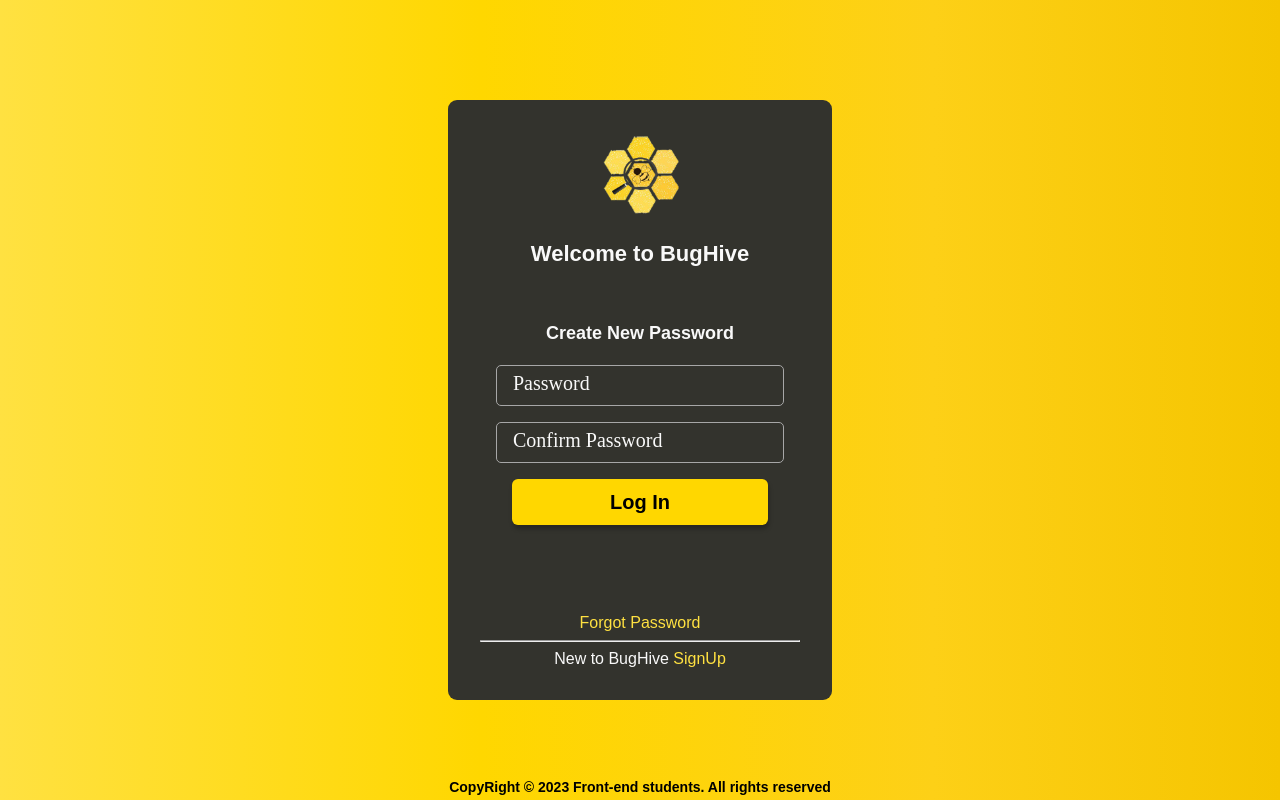
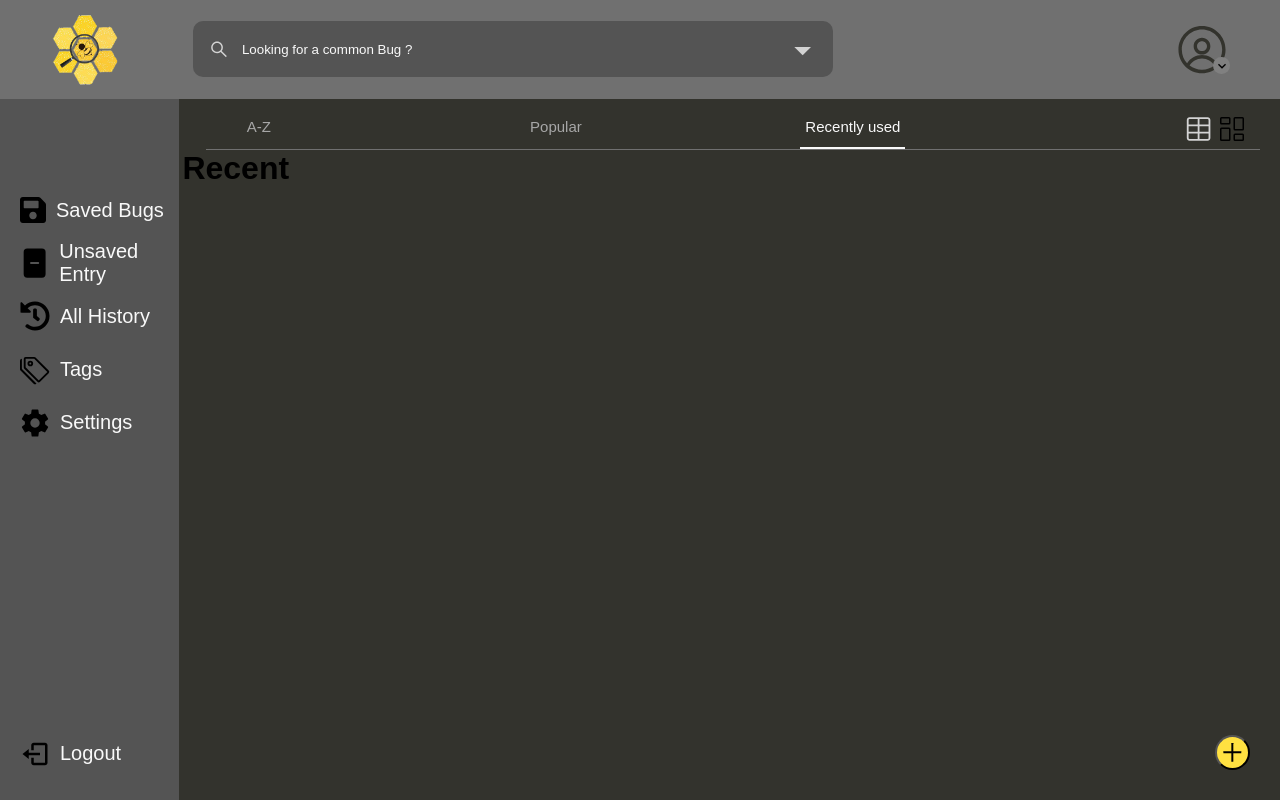
Before and after one commit to BugHive/BugHive-frontEnd, a React (Create React App) app: page /recently in a window 1280 px wide. Built offline with nearby package versions, Linux system fonts and the light colour scheme.

Commit message:
Add test routes , view hook  and fix some styles

```diff
--- a/src/App.js
+++ b/src/App.js
@@ -1,14 +1,32 @@
 
+import { Route, Routes } from "react-router-dom";
 import { ThemeProvider } from "styled-components";
-import NewPassword from "./pages/NewPassword";
 import { GlobalStyle } from "./styles/global";
 import { darkTheme } from "./styles/theme";
+import Layout from "./components/Layout";
+import SavedBugs from './pages/SavedBugs/index'
+import AllEntries from './pages/AllEntries'
+import Popular from './pages/Popular'
+import Recently from './pages/Recently'
+import ViewProvider from "./context/ViewContext";
+// import NewPassword from "./pages/NewPassword";
 
 function App() {
   return (
     <ThemeProvider theme={darkTheme}>
       <GlobalStyle />
-      <NewPassword/>
+      {/* <NewPassword/> */}
+      <ViewProvider>
+      <Layout>
+        <Routes>
+          <Route path="/" element={<SavedBugs/>}>
+              <Route index  element={<AllEntries/>}/>
+              <Route path="/popular" element={<Popular/>}/>
+              <Route path="/recently" element={<Recently/>}/>
+          </Route>
+        </Routes>
+      </Layout>
+    </ViewProvider>
     </ThemeProvider>
   );
 }
--- a/src/components/Avatar/style.js
+++ b/src/components/Avatar/style.js
@@ -15,8 +15,6 @@ export const Avatar = styled.button`
     cursor: pointer;
     align-self: flex-end;
     width: 60px;
-
-
 
 
     #arrow{
@@ -43,10 +41,8 @@ export const PopupContainer = styled.div`
     align-items: center;
     justify-content: center;
     padding: 0;
-    transition: all 1s ease-in-out;
     border: 10px;
     width: 200px;
-    /* margin: auto; */
   `;
 
 export const PopupContent = styled.div`
--- a/src/components/Header/index.jsx
+++ b/src/components/Header/index.jsx
@@ -6,16 +6,14 @@ import SearchBar from '../SearchBar';
 import Avatar from '../Avatar';
 
 //style
-import {Header , Container} from './style';
+import {Header} from './style';
 
 function index() {
   return (
     <Header>
-      <Container>
         <Logo width={'6%'} height="80%"/>
         <SearchBar id={"search"}/>
         <Avatar id={"avatar"}/>
-      </Container>
     </Header>
   )
 }
--- a/src/components/Header/style.js
+++ b/src/components/Header/style.js
@@ -2,13 +2,17 @@ import styled from "styled-components";
 
 export const Header = styled.header`
     gap: 3em;
-    width: 100vw;
-    position: fixed;
+    width: 100%;
+    position: sticky;
     top: 0;
     height: 20%;
-    padding:0.8em 2em;
+    padding:0.7em 2em;
+    display: flex;
+    flex-direction: row;
+    align-items: center;
+    gap: 3em;
+    z-index: 1000;
     background-color: ${(props)=>props.theme.palette.secondary2};
-    /* position: relative; */
 
     /* @media screen and (max-width: 708px) {
     font-size: 14px;
@@ -46,19 +50,3 @@ export const Header = styled.header`
         margin-right: 3em;
     }
 `;
-
-export const Container = styled.div`
-    display: flex;
-    flex-direction: row;
-    gap: 3em;
-    width: 100%;
-    height: 100%;
-    align-items: center;
-    margin: auto;
-
-
-    /* @media screen and (max-width: 308px) {
-    height: 50%;
-    font-size: 14px;
-  } */
-`
--- a/src/components/SearchBar/index.jsx
+++ b/src/components/SearchBar/index.jsx
@@ -14,6 +14,7 @@ const SearchBar = styled.form`
     align-items: center;
     padding: 0 0.979rem;
     position: relative;
+    margin-left: 0.5em;
     background-color: ${(props)=>props.theme.palette.secondary};
 
     #arrow{
--- a/src/components/SideBar/index.jsx
+++ b/src/components/SideBar/index.jsx
@@ -13,32 +13,32 @@ return (
     <SideBar>
         <Box>
             <SideLink to={"/"}>
-                <svg stroke="currentColor" fill="black" stroke-width="0" viewBox="0 0 448 512" height="1.8em" width="1.3em" xmlns="http://www.w3.org/2000/svg"><path d="M433.941 129.941l-83.882-83.882A48 48 0 0 0 316.118 32H48C21.49 32 0 53.49 0 80v352c0 26.51 21.49 48 48 48h352c26.51 0 48-21.49 48-48V163.882a48 48 0 0 0-14.059-33.941zM224 416c-35.346 0-64-28.654-64-64 0-35.346 28.654-64 64-64s64 28.654 64 64c0 35.346-28.654 64-64 64zm96-304.52V212c0 6.627-5.373 12-12 12H76c-6.627 0-12-5.373-12-12V108c0-6.627 5.373-12 12-12h228.52c3.183 0 6.235 1.264 8.485 3.515l3.48 3.48A11.996 11.996 0 0 1 320 111.48z"></path></svg>
+                <svg stroke="currentColor" fill="black" strokeWidth="0" viewBox="0 0 448 512" height="1.8em" width="1.3em" xmlns="http://www.w3.org/2000/svg"><path d="M433.941 129.941l-83.882-83.882A48 48 0 0 0 316.118 32H48C21.49 32 0 53.49 0 80v352c0 26.51 21.49 48 48 48h352c26.51 0 48-21.49 48-48V163.882a48 48 0 0 0-14.059-33.941zM224 416c-35.346 0-64-28.654-64-64 0-35.346 28.654-64 64-64s64 28.654 64 64c0 35.346-28.654 64-64 64zm96-304.52V212c0 6.627-5.373 12-12 12H76c-6.627 0-12-5.373-12-12V108c0-6.627 5.373-12 12-12h228.52c3.183 0 6.235 1.264 8.485 3.515l3.48 3.48A11.996 11.996 0 0 1 320 111.48z"></path></svg>
                 Saved Bugs
             </SideLink>
 
-            <SideLink to={"/unsaved-bugs"} id="unsaved">
-                <svg stroke="currentColor" fill="black" stroke-width="0" viewBox="0 0 16 16" height="5em" width="1.6em" xmlns="http://www.w3.org/2000/svg"><path d="M12 0H4a2 2 0 0 0-2 2v12a2 2 0 0 0 2 2h8a2 2 0 0 0 2-2V2a2 2 0 0 0-2-2zM6 7.5h4a.5.5 0 0 1 0 1H6a.5.5 0 0 1 0-1z"></path></svg>
+            <SideLink to={"/unsaved-bugs"}>
+                <svg stroke="currentColor" fill="black" strokeWidth="0" viewBox="0 0 16 16" height="5em" width="1.6em" xmlns="http://www.w3.org/2000/svg"><path d="M12 0H4a2 2 0 0 0-2 2v12a2 2 0 0 0 2 2h8a2 2 0 0 0 2-2V2a2 2 0 0 0-2-2zM6 7.5h4a.5.5 0 0 1 0 1H6a.5.5 0 0 1 0-1z"></path></svg>
                 Unsaved Entry
             </SideLink>
 
             <SideLink to={'/all-history'}>
-                <svg stroke="currentColor" fill="black" stroke-width="0" viewBox="0 0 512 512" height="2em" width="1.5em" xmlns="http://www.w3.org/2000/svg"><path d="M504 255.531c.253 136.64-111.18 248.372-247.82 248.468-59.015.042-113.223-20.53-155.822-54.911-11.077-8.94-11.905-25.541-1.839-35.607l11.267-11.267c8.609-8.609 22.353-9.551 31.891-1.984C173.062 425.135 212.781 440 256 440c101.705 0 184-82.311 184-184 0-101.705-82.311-184-184-184-48.814 0-93.149 18.969-126.068 49.932l50.754 50.754c10.08 10.08 2.941 27.314-11.313 27.314H24c-8.837 0-16-7.163-16-16V38.627c0-14.254 17.234-21.393 27.314-11.314l49.372 49.372C129.209 34.136 189.552 8 256 8c136.81 0 247.747 110.78 248 247.531zm-180.912 78.784l9.823-12.63c8.138-10.463 6.253-25.542-4.21-33.679L288 256.349V152c0-13.255-10.745-24-24-24h-16c-13.255 0-24 10.745-24 24v135.651l65.409 50.874c10.463 8.137 25.541 6.253 33.679-4.21z"></path></svg>
+                <svg stroke="currentColor" fill="black" strokeWidth="0" viewBox="0 0 512 512" height="2em" width="1.5em" xmlns="http://www.w3.org/2000/svg"><path d="M504 255.531c.253 136.64-111.18 248.372-247.82 248.468-59.015.042-113.223-20.53-155.822-54.911-11.077-8.94-11.905-25.541-1.839-35.607l11.267-11.267c8.609-8.609 22.353-9.551 31.891-1.984C173.062 425.135 212.781 440 256 440c101.705 0 184-82.311 184-184 0-101.705-82.311-184-184-184-48.814 0-93.149 18.969-126.068 49.932l50.754 50.754c10.08 10.08 2.941 27.314-11.313 27.314H24c-8.837 0-16-7.163-16-16V38.627c0-14.254 17.234-21.393 27.314-11.314l49.372 49.372C129.209 34.136 189.552 8 256 8c136.81 0 247.747 110.78 248 247.531zm-180.912 78.784l9.823-12.63c8.138-10.463 6.253-25.542-4.21-33.679L288 256.349V152c0-13.255-10.745-24-24-24h-16c-13.255 0-24 10.745-24 24v135.651l65.409 50.874c10.463 8.137 25.541 6.253 33.679-4.21z"></path></svg>
                 All History
             </SideLink>
 
             <SideLink to={'/tags'}>
-                <svg stroke="currentColor" fill="black" stroke-width="0" viewBox="0 0 16 16" height="2em" width="1.5em" xmlns="http://www.w3.org/2000/svg"><path d="M3 2v4.586l7 7L14.586 9l-7-7H3zM2 2a1 1 0 0 1 1-1h4.586a1 1 0 0 1 .707.293l7 7a1 1 0 0 1 0 1.414l-4.586 4.586a1 1 0 0 1-1.414 0l-7-7A1 1 0 0 1 2 6.586V2z"></path><path d="M5.5 5a.5.5 0 1 1 0-1 .5.5 0 0 1 0 1zm0 1a1.5 1.5 0 1 0 0-3 1.5 1.5 0 0 0 0 3zM1 7.086a1 1 0 0 0 .293.707L8.75 15.25l-.043.043a1 1 0 0 1-1.414 0l-7-7A1 1 0 0 1 0 7.586V3a1 1 0 0 1 1-1v5.086z"></path></svg>
+                <svg stroke="currentColor" fill="black" strokeWidth="0" viewBox="0 0 16 16" height="2em" width="1.5em" xmlns="http://www.w3.org/2000/svg"><path d="M3 2v4.586l7 7L14.586 9l-7-7H3zM2 2a1 1 0 0 1 1-1h4.586a1 1 0 0 1 .707.293l7 7a1 1 0 0 1 0 1.414l-4.586 4.586a1 1 0 0 1-1.414 0l-7-7A1 1 0 0 1 2 6.586V2z"></path><path d="M5.5 5a.5.5 0 1 1 0-1 .5.5 0 0 1 0 1zm0 1a1.5 1.5 0 1 0 0-3 1.5 1.5 0 0 0 0 3zM1 7.086a1 1 0 0 0 .293.707L8.75 15.25l-.043.043a1 1 0 0 1-1.414 0l-7-7A1 1 0 0 1 0 7.586V3a1 1 0 0 1 1-1v5.086z"></path></svg>
                 Tags
             </SideLink>
 
             <SideLink to={'/settings'}>
-                <svg stroke="currentColor" fill="black" stroke-width="0" viewBox="0 0 512 512" height="2em" width="1.5em" xmlns="http://www.w3.org/2000/svg"><path d="M256 176a80 80 0 1080 80 80.24 80.24 0 00-80-80zm172.72 80a165.53 165.53 0 01-1.64 22.34l48.69 38.12a11.59 11.59 0 012.63 14.78l-46.06 79.52a11.64 11.64 0 01-14.14 4.93l-57.25-23a176.56 176.56 0 01-38.82 22.67l-8.56 60.78a11.93 11.93 0 01-11.51 9.86h-92.12a12 12 0 01-11.51-9.53l-8.56-60.78A169.3 169.3 0 01151.05 393L93.8 416a11.64 11.64 0 01-14.14-4.92L33.6 331.57a11.59 11.59 0 012.63-14.78l48.69-38.12A174.58 174.58 0 0183.28 256a165.53 165.53 0 011.64-22.34l-48.69-38.12a11.59 11.59 0 01-2.63-14.78l46.06-79.52a11.64 11.64 0 0114.14-4.93l57.25 23a176.56 176.56 0 0138.82-22.67l8.56-60.78A11.93 11.93 0 01209.94 26h92.12a12 12 0 0111.51 9.53l8.56 60.78A169.3 169.3 0 01361 119l57.2-23a11.64 11.64 0 0114.14 4.92l46.06 79.52a11.59 11.59 0 01-2.63 14.78l-48.69 38.12a174.58 174.58 0 011.64 22.66z"></path></svg>
+                <svg stroke="currentColor" fill="black" strokeWidth="0" viewBox="0 0 512 512" height="2em" width="1.5em" xmlns="http://www.w3.org/2000/svg"><path d="M256 176a80 80 0 1080 80 80.24 80.24 0 00-80-80zm172.72 80a165.53 165.53 0 01-1.64 22.34l48.69 38.12a11.59 11.59 0 012.63 14.78l-46.06 79.52a11.64 11.64 0 01-14.14 4.93l-57.25-23a176.56 176.56 0 01-38.82 22.67l-8.56 60.78a11.93 11.93 0 01-11.51 9.86h-92.12a12 12 0 01-11.51-9.53l-8.56-60.78A169.3 169.3 0 01151.05 393L93.8 416a11.64 11.64 0 01-14.14-4.92L33.6 331.57a11.59 11.59 0 012.63-14.78l48.69-38.12A174.58 174.58 0 0183.28 256a165.53 165.53 0 011.64-22.34l-48.69-38.12a11.59 11.59 0 01-2.63-14.78l46.06-79.52a11.64 11.64 0 0114.14-4.93l57.25 23a176.56 176.56 0 0138.82-22.67l8.56-60.78A11.93 11.93 0 01209.94 26h92.12a12 12 0 0111.51 9.53l8.56 60.78A169.3 169.3 0 01361 119l57.2-23a11.64 11.64 0 0114.14 4.92l46.06 79.52a11.59 11.59 0 01-2.63 14.78l-48.69 38.12a174.58 174.58 0 011.64 22.66z"></path></svg>
                 Settings
             </SideLink>
 
             <button id="logout" onClick={logout}>
-                <svg stroke="currentColor" fill="black" stroke-width="0" viewBox="0 0 24 24" height="2em" width="1.5em" xmlns="http://www.w3.org/2000/svg"><path d="M16 13v-2H7V8l-5 4 5 4v-3z"></path><path d="M20 3h-9c-1.103 0-2 .897-2 2v4h2V5h9v14h-9v-4H9v4c0 1.103.897 2 2 2h9c1.103 0 2-.897 2-2V5c0-1.103-.897-2-2-2z"></path></svg>
+                <svg stroke="currentColor" fill="black" strokeWidth="0" viewBox="0 0 24 24" height="2em" width="1.5em" xmlns="http://www.w3.org/2000/svg"><path d="M16 13v-2H7V8l-5 4 5 4v-3z"></path><path d="M20 3h-9c-1.103 0-2 .897-2 2v4h2V5h9v14h-9v-4H9v4c0 1.103.897 2 2 2h9c1.103 0 2-.897 2-2V5c0-1.103-.897-2-2-2z"></path></svg>
                 Logout
             </button>
         </Box>
--- a/src/components/SideBar/style.js
+++ b/src/components/SideBar/style.js
@@ -4,19 +4,17 @@ import { NavLink } from "react-router-dom";
 
 export const SideBar = styled.div`
     position: fixed;
-    width: 13.5%;
+    width: 14%;
     left: 0;
-    top: 20%;
-    height: 80%;
+    top:5%;
+    height: 95vh;
     display: flex;
+    align-items: flex-start;
     background-color: ${(props)=>props.theme.palette.secondary};
 
 
     .active{
         background-color: ${(props)=>props.theme.palette.secondary2};
-    }
-    #unsaved{
-        /* margin-left: 0.88em; */
     }
 
     button{
@@ -38,6 +36,7 @@ export const SideBar = styled.div`
         padding-left: 1em;
         font-size: ${(props)=>props.theme.fonts.large};
         color:${(props)=>props.theme.palette.text.main};
+        margin-bottom: -88px;
 
         &:hover{
             background-color:${(props)=>props.theme.palette.secondary2} ;
@@ -68,8 +67,11 @@ export const SideLink = styled(NavLink)`
 
 export const Box = styled.div`
     width: 100%;
-    margin-top: 3em;
-    height: 92%;
+    align-self: flex-start;
+    margin-top: 120px;
+    height: 85.5%;
+    margin-top: 1px;
+    padding-top: 9em;
     display: flex;
     flex-direction: column;
     gap: 0.2em;
--- /dev/null
+++ b/src/hooks/useView.js
@@ -0,0 +1,34 @@
+import { useState } from "react";
+
+const useView = () => {
+  const [isRow, setIsRow] = useState(true);
+  const [isOpen , setIsOpen] = useState(false);
+
+
+  const changeToCol = ()=>{
+    setIsRow(false)
+}
+
+const changeToRow = ()=>{
+  setIsRow(true)
+}
+
+const openModal = ()=>{
+  setIsOpen(true);
+}
+
+const closeModal = ()=>{
+  setIsOpen(false);
+}
+
+  return {
+    isRow,
+    changeToCol,
+    changeToRow,
+    isOpen,
+    openModal,
+    closeModal
+  };
+};
+
+export default useView;
--- a/src/styles/global.js
+++ b/src/styles/global.js
@@ -11,6 +11,7 @@ export const GlobalStyle = createGlobalStyle`
 
 body{
 	font-family: 'Ruda', sans-serif;
+    background-color: ${(props)=>props.theme.palette.primary};
 }
 
 button{
```
Also changed, not shown: 1 other file (tests, documents, lock files or other folders).
